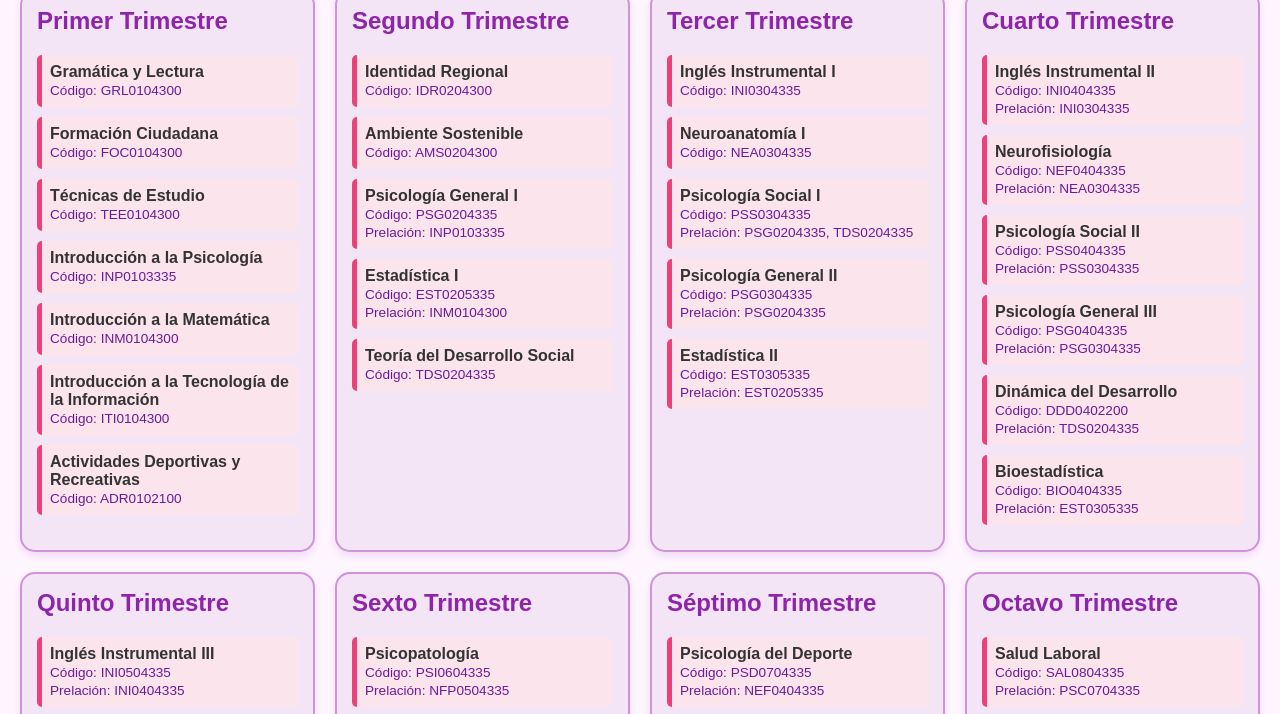
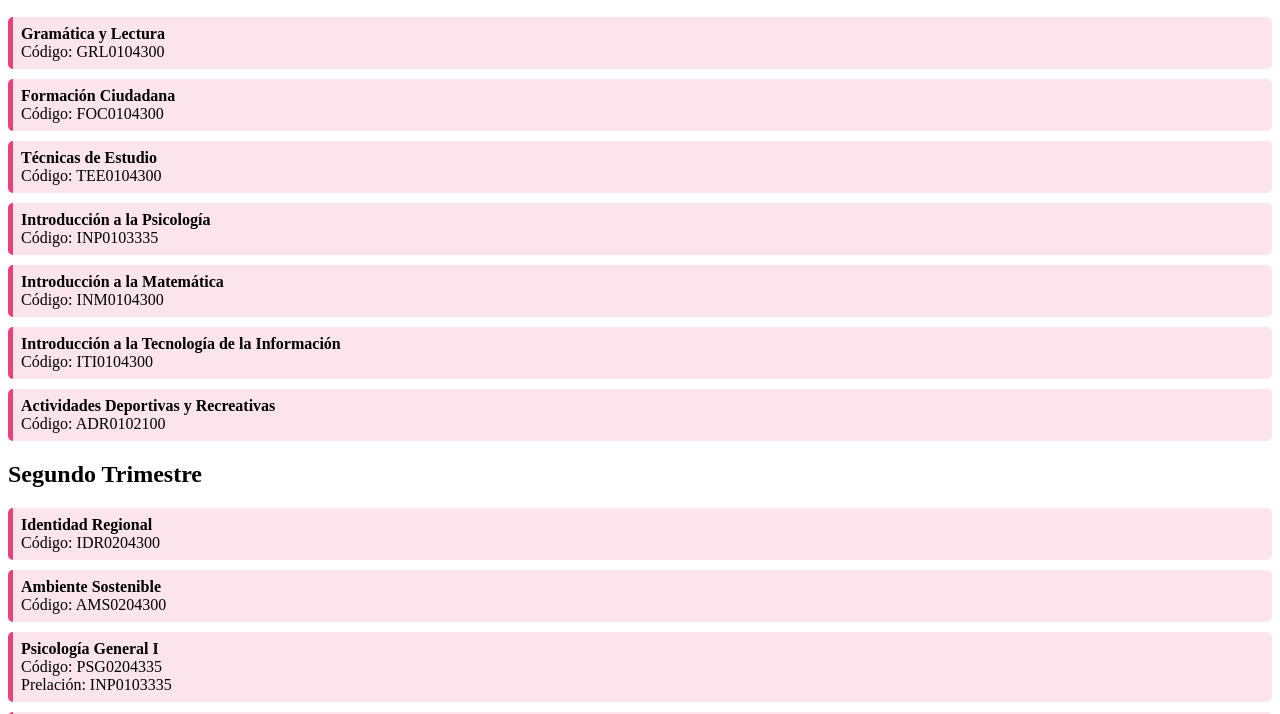
Before and after one commit to Annealtdot/Malla-psicolog-a-, a plain HTML site: page index.html in a window 1280 px wide. Shown: the part 110-824 px from the top of the page. Drawn offline with Linux system fonts and the light colour scheme.

Commit message:
style.css

```diff
--- a/style.css
+++ b/style.css
@@ -1,44 +1,28 @@
-body {
-  font-family: Arial, sans-serif;
-  background: #fef6ff;
-  margin: 0;
-  padding: 20px;
-  color: #333;
-}
-
-h1 {
-  text-align: center;
-  color: #6a1b9a;
-}
-
-#malla-container {
-  display: grid;
-  grid-template-columns: repeat(auto-fit, minmax(280px, 1fr));
-  gap: 20px;
-}
-
-.trimestre {
-  background: #f3e5f5;
-  border: 2px solid #ce93d8;
-  border-radius: 15px;
-  padding: 15px;
-  box-shadow: 0 4px 8px rgba(186, 104, 200, 0.2);
-}
-
-.trimestre h2 {
-  color: #8e24aa;
-  margin-top: 0;
-}
-
 .materia {
   background: #fce4ec;
   border-left: 5px solid #ec407a;
   margin-bottom: 10px;
   padding: 8px;
   border-radius: 5px;
+  cursor: pointer;
+  transition: transform 0.2s;
 }
 
-.prelacion {
-  font-size: 0.85em;
-  color: #6a1b9a;
+.materia:hover {
+  transform: scale(1.02);
 }
+
+.materia.aprobada {
+  background: #dcedc8;
+  border-left-color: #8bc34a;
+  text-decoration: line-through;
+  color: #4e944f;
+}
+
+.materia.bloqueada {
+  background: #e0e0e0;
+  border-left-color: #9e9e9e;
+  cursor: not-allowed;
+  opacity: 0.6;
+  pointer-events: none;
+}
```
